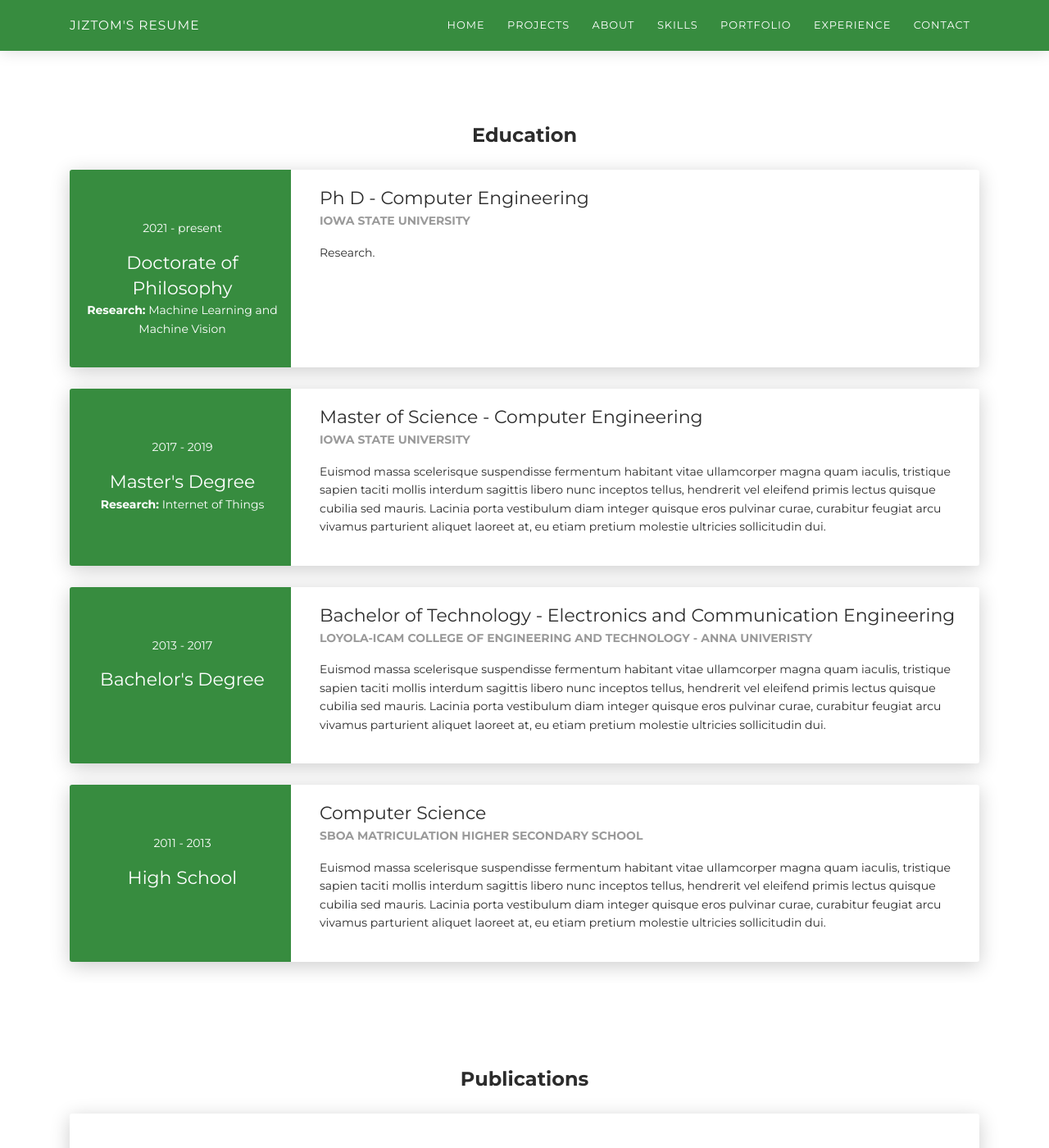
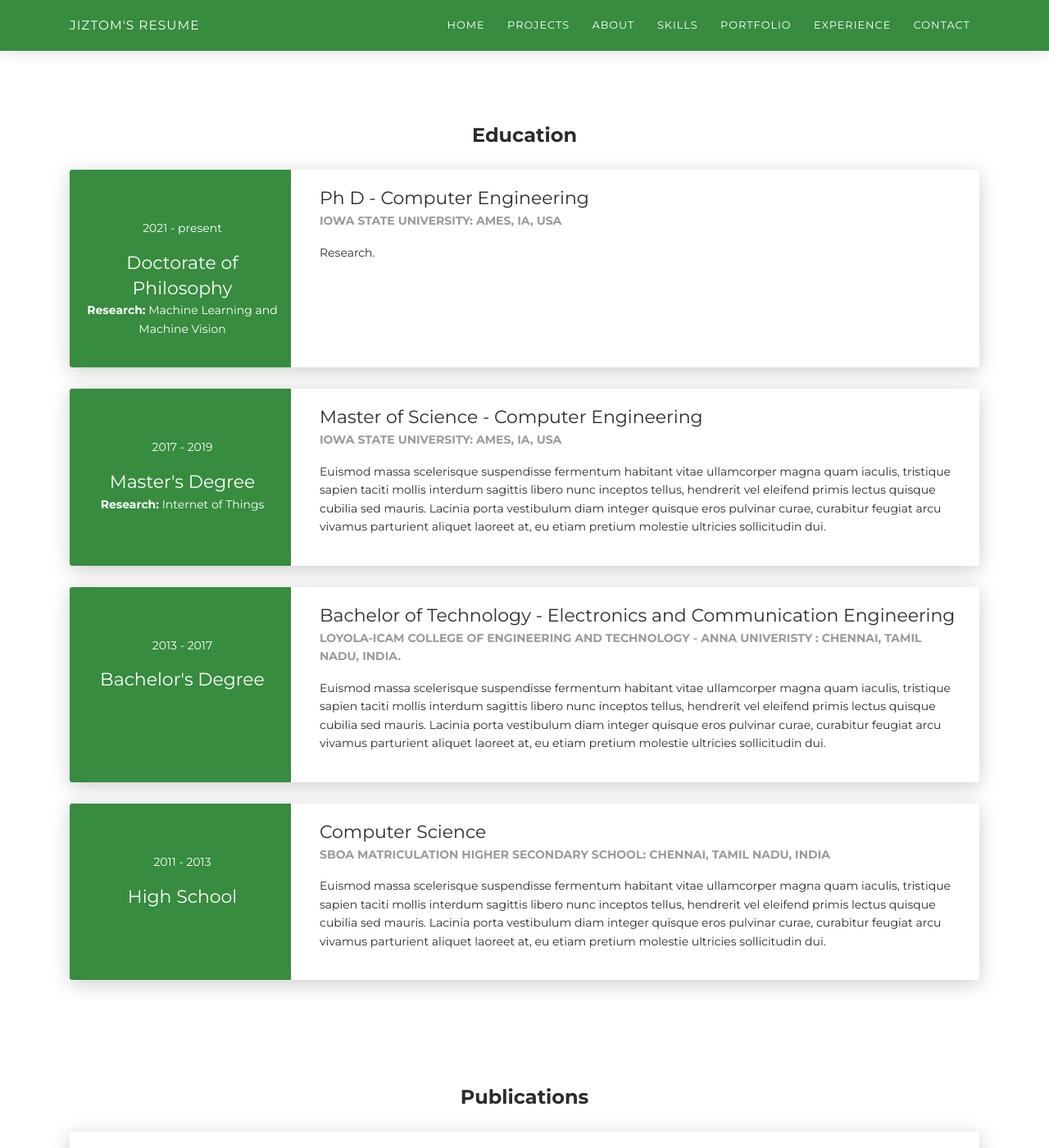
Before and after one commit to jiztom/jiztom.github.io, a Jekyll site: the page built from docs/Jiztom.html, in a window 1280 px wide and 1400 px high, scrolled down 3863 px. Shown: the whole window at 82% size. Built offline with Jekyll 4.4.1, drawn with Linux system fonts in a browser that asks for light colours; nearby versions of some CDN libraries; some of the changed text lies outside the part shown.

Commit message:
Adding Addresses

```diff
--- a/docs/Jiztom.html
+++ b/docs/Jiztom.html
@@ -308,6 +308,7 @@ author: "Jiztom Kavalakkatt Francis"
           <div class="card-body cc-experience-header v-centered-experience-header">
             <p>January 2021 - Present</p>
             <div class="h5">Iowa State University</div>
+            <p>Ames, IA, USA</p>
           </div>
         </div>
         <div class="col-md-9" data-aos="fade-left" data-aos-offset="50" data-aos-duration="500">
@@ -332,6 +333,7 @@ author: "Jiztom Kavalakkatt Francis"
           <div class="card-body cc-experience-header v-centered-experience-header">
             <p>Spring 2020 - Fall 2020</p>
             <div class="h5">Iowa State University</div>
+            <p>Ames, IA, USA</p>
           </div>
         </div>
         <div class="col-md-9" data-aos="fade-left" data-aos-offset="50" data-aos-duration="500">
@@ -358,6 +360,7 @@ author: "Jiztom Kavalakkatt Francis"
           <div class="card-body cc-experience-header v-centered-experience-header">
             <p>Spring 2019 - Fall 2019</p>
             <div class="h5">Iowa State University</div>
+            <p>Ames, IA, USA</p>
           </div>
         </div>
         <div class="col-md-9" data-aos="fade-left" data-aos-offset="50" data-aos-duration="500">
@@ -382,6 +385,7 @@ author: "Jiztom Kavalakkatt Francis"
           <div class="card-body cc-experience-header v-centered-experience-header">
             <p>Fall 2018</p>
             <div class="h5">GE Appliances</div>
+            <p>Lafayette, GA, USA</p>
           </div>
         </div>
         <div class="col-md-9" data-aos="fade-left" data-aos-offset="50" data-aos-duration="500">
@@ -417,7 +421,7 @@ author: "Jiztom Kavalakkatt Francis"
         <div class="col-md-9" data-aos="fade-left" data-aos-offset="50" data-aos-duration="500">
           <div class="card-body">
             <div class="h5">Ph D - Computer Engineering</div>
-            <p class="category">Iowa State University</p>
+            <p class="category">Iowa State University: Ames, IA, USA </p>
             <p>Research.</p>
           </div>
         </div>
@@ -435,7 +439,7 @@ author: "Jiztom Kavalakkatt Francis"
         <div class="col-md-9" data-aos="fade-left" data-aos-offset="50" data-aos-duration="500">
           <div class="card-body">
             <div class="h5">Master of Science - Computer Engineering</div>
-            <p class="category">Iowa State University</p>
+            <p class="category">Iowa State University: Ames, IA, USA</p>
             <p>Euismod massa scelerisque suspendisse fermentum habitant vitae ullamcorper magna quam iaculis, tristique sapien taciti mollis interdum sagittis libero nunc inceptos tellus, hendrerit vel eleifend primis lectus quisque cubilia sed mauris. Lacinia porta vestibulum diam integer quisque eros pulvinar curae, curabitur feugiat arcu vivamus parturient aliquet laoreet at, eu etiam pretium molestie ultricies sollicitudin dui.</p>
           </div>
         </div>
@@ -452,7 +456,7 @@ author: "Jiztom Kavalakkatt Francis"
         <div class="col-md-9" data-aos="fade-left" data-aos-offset="50" data-aos-duration="500">
           <div class="card-body">
             <div class="h5">Bachelor of Technology - Electronics and Communication Engineering</div>
-            <p class="category">Loyola-ICAM College of Engineering and Technology - Anna Univeristy</p>
+            <p class="category">Loyola-ICAM College of Engineering and Technology - Anna Univeristy : Chennai, Tamil Nadu, India.</p>
             <p>Euismod massa scelerisque suspendisse fermentum habitant vitae ullamcorper magna quam iaculis, tristique sapien taciti mollis interdum sagittis libero nunc inceptos tellus, hendrerit vel eleifend primis lectus quisque cubilia sed mauris. Lacinia porta vestibulum diam integer quisque eros pulvinar curae, curabitur feugiat arcu vivamus parturient aliquet laoreet at, eu etiam pretium molestie ultricies sollicitudin dui.</p>
           </div>
         </div>
@@ -469,7 +473,7 @@ author: "Jiztom Kavalakkatt Francis"
         <div class="col-md-9" data-aos="fade-left" data-aos-offset="50" data-aos-duration="500">
           <div class="card-body">
             <div class="h5">Computer Science</div>
-            <p class="category">SBOA Matriculation Higher Secondary School</p>
+            <p class="category">SBOA Matriculation Higher Secondary School: Chennai, Tamil Nadu, India</p>
             <p>Euismod massa scelerisque suspendisse fermentum habitant vitae ullamcorper magna quam iaculis, tristique sapien taciti mollis interdum sagittis libero nunc inceptos tellus, hendrerit vel eleifend primis lectus quisque cubilia sed mauris. Lacinia porta vestibulum diam integer quisque eros pulvinar curae, curabitur feugiat arcu vivamus parturient aliquet laoreet at, eu etiam pretium molestie ultricies sollicitudin dui.</p>
           </div>
         </div>
@@ -497,81 +501,6 @@ author: "Jiztom Kavalakkatt Francis"
       </div>
     </div>
 </div>
-<!--<div class="section">-->
-<!--  <div class="container cc-education">-->
-<!--    <div class="h4 text-center mb-4 title">Education</div>-->
-<!--    <div class="card">-->
-<!--      <div class="row">-->
-<!--        <div class="col-md-3 bg-primary" data-aos="fade-right" data-aos-offset="50" data-aos-duration="500">-->
-<!--          <div class="card-body cc-education-header">-->
-<!--            <p>2021 - present</p>-->
-<!--            <div class="h5">Doctorate of Philosophy</div>-->
-<!--            <p><b>Research:</b> Machine Learning and Machine Vision</p>-->
-<!--          </div>-->
-<!--        </div>-->
-<!--        <div class="col-md-9" data-aos="fade-left" data-aos-offset="50" data-aos-duration="500">-->
-<!--          <div class="card-body">-->
-<!--            <div class="h5">Ph D - Computer Engineering</div>-->
-<!--            <p class="category">Iowa State University</p>-->
-<!--            <p>Research.</p>-->
-<!--          </div>-->
-<!--        </div>-->
-<!--      </div>-->
-<!--    </div>-->
-<!--    <div class="card">-->
-<!--      <div class="row">-->
-<!--        <div class="col-md-3 bg-primary" data-aos="fade-right" data-aos-offset="50" data-aos-duration="500">-->
-<!--          <div class="card-body cc-education-header">-->
-<!--            <p>2017 - 2019</p>-->
-<!--            <div class="h5">Master's Degree</div>-->
-<!--            <p><b>Research:</b> Internet of Things</p>-->
-<!--          </div>-->
-<!--        </div>-->
-<!--        <div class="col-md-9" data-aos="fade-left" data-aos-offset="50" data-aos-duration="500">-->
-<!--          <div class="card-body">-->
-<!--            <div class="h5">Master of Science - Computer Engineering</div>-->
-<!--            <p class="category">Iowa State University</p>-->
-<!--            <p>Euismod massa scelerisque suspendisse fermentum habitant vitae ullamcorper magna quam iaculis, tristique sapien taciti mollis interdum sagittis libero nunc inceptos tellus, hendrerit vel eleifend primis lectus quisque cubilia sed mauris. Lacinia porta vestibulum diam integer quisque eros pulvinar curae, curabitur feugiat arcu vivamus parturient aliquet laoreet at, eu etiam pretium molestie ultricies sollicitudin dui.</p>-->
-<!--          </div>-->
-<!--        </div>-->
-<!--      </div>-->
-<!--    </div>-->
-<!--    <div class="card">-->
-<!--      <div class="row">-->
-<!--        <div class="col-md-3 bg-primary" data-aos="fade-right" data-aos-offset="50" data-aos-duration="500">-->
-<!--          <div class="card-body cc-education-header">-->
-<!--            <p>2013 - 2017</p>-->
-<!--            <div class="h5">Bachelor's Degree</div>-->
-<!--          </div>-->
-<!--        </div>-->
-<!--        <div class="col-md-9" data-aos="fade-left" data-aos-offset="50" data-aos-duration="500">-->
-<!--          <div class="card-body">-->
-<!--            <div class="h5">Bachelor of Technology - Electronics and Communication Engineering</div>-->
-<!--            <p class="category">Loyola-ICAM College of Engineering and Technology - Anna Univeristy</p>-->
-<!--            <p>Euismod massa scelerisque suspendisse fermentum habitant vitae ullamcorper magna quam iaculis, tristique sapien taciti mollis interdum sagittis libero nunc inceptos tellus, hendrerit vel eleifend primis lectus quisque cubilia sed mauris. Lacinia porta vestibulum diam integer quisque eros pulvinar curae, curabitur feugiat arcu vivamus parturient aliquet laoreet at, eu etiam pretium molestie ultricies sollicitudin dui.</p>-->
-<!--          </div>-->
-<!--        </div>-->
-<!--      </div>-->
-<!--    </div>-->
-<!--    <div class="card">-->
-<!--      <div class="row">-->
-<!--        <div class="col-md-3 bg-primary" data-aos="fade-right" data-aos-offset="50" data-aos-duration="500">-->
-<!--          <div class="card-body cc-education-header">-->
-<!--            <p>2011 - 2013</p>-->
-<!--            <div class="h5">High School</div>-->
-<!--          </div>-->
-<!--        </div>-->
-<!--        <div class="col-md-9" data-aos="fade-left" data-aos-offset="50" data-aos-duration="500">-->
-<!--          <div class="card-body">-->
-<!--            <div class="h5">Computer Science</div>-->
-<!--            <p class="category">SBOA Matriculation Higher Secondary School</p>-->
-<!--            <p>Euismod massa scelerisque suspendisse fermentum habitant vitae ullamcorper magna quam iaculis, tristique sapien taciti mollis interdum sagittis libero nunc inceptos tellus, hendrerit vel eleifend primis lectus quisque cubilia sed mauris. Lacinia porta vestibulum diam integer quisque eros pulvinar curae, curabitur feugiat arcu vivamus parturient aliquet laoreet at, eu etiam pretium molestie ultricies sollicitudin dui.</p>-->
-<!--          </div>-->
-<!--        </div>-->
-<!--      </div>-->
-<!--    </div>-->
-<!--  </div>-->
-<!--</div>-->
 <div class="section" id="reference">
   <div class="container cc-reference">
     <div class="h4 mb-4 text-center title">References</div>
```
